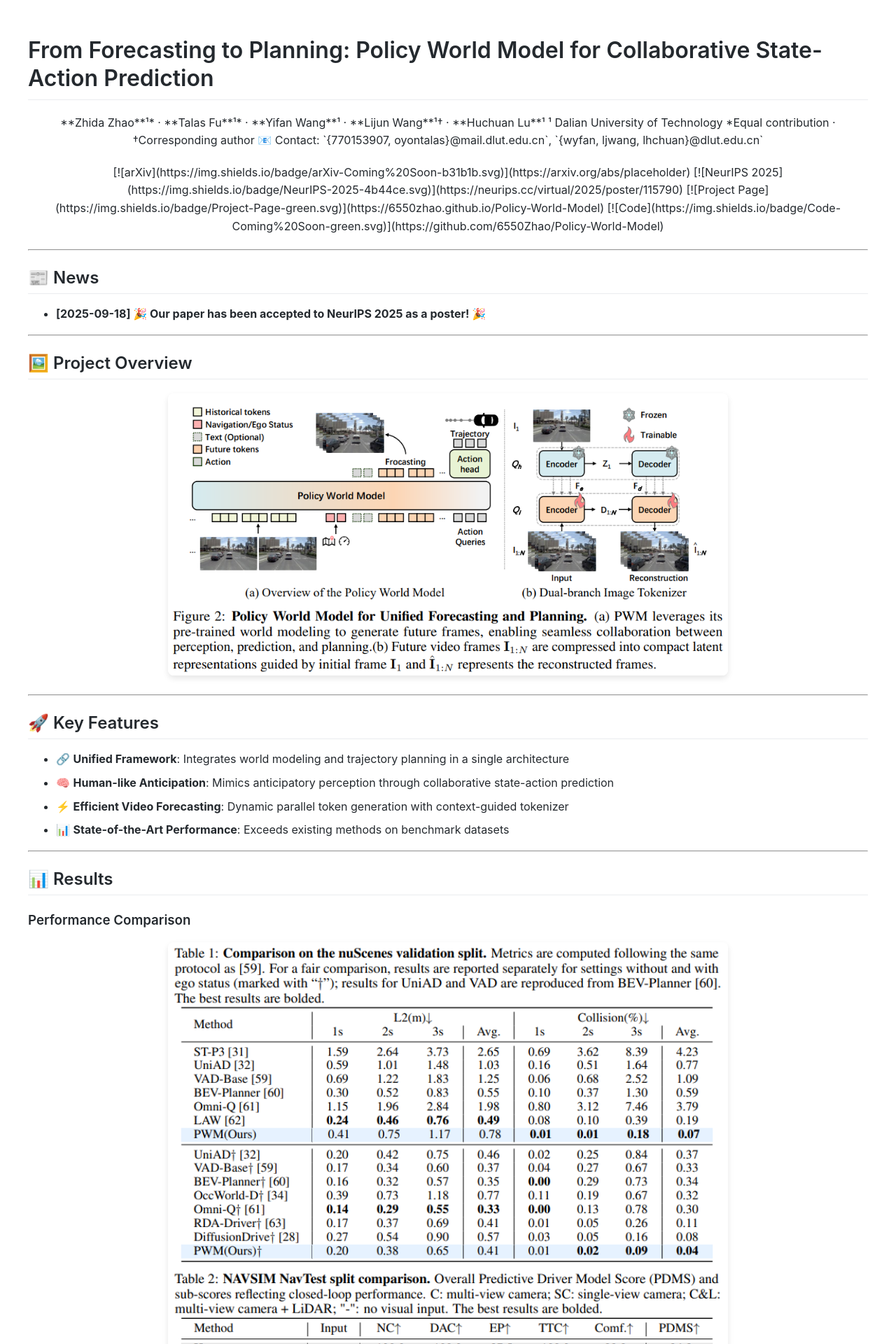
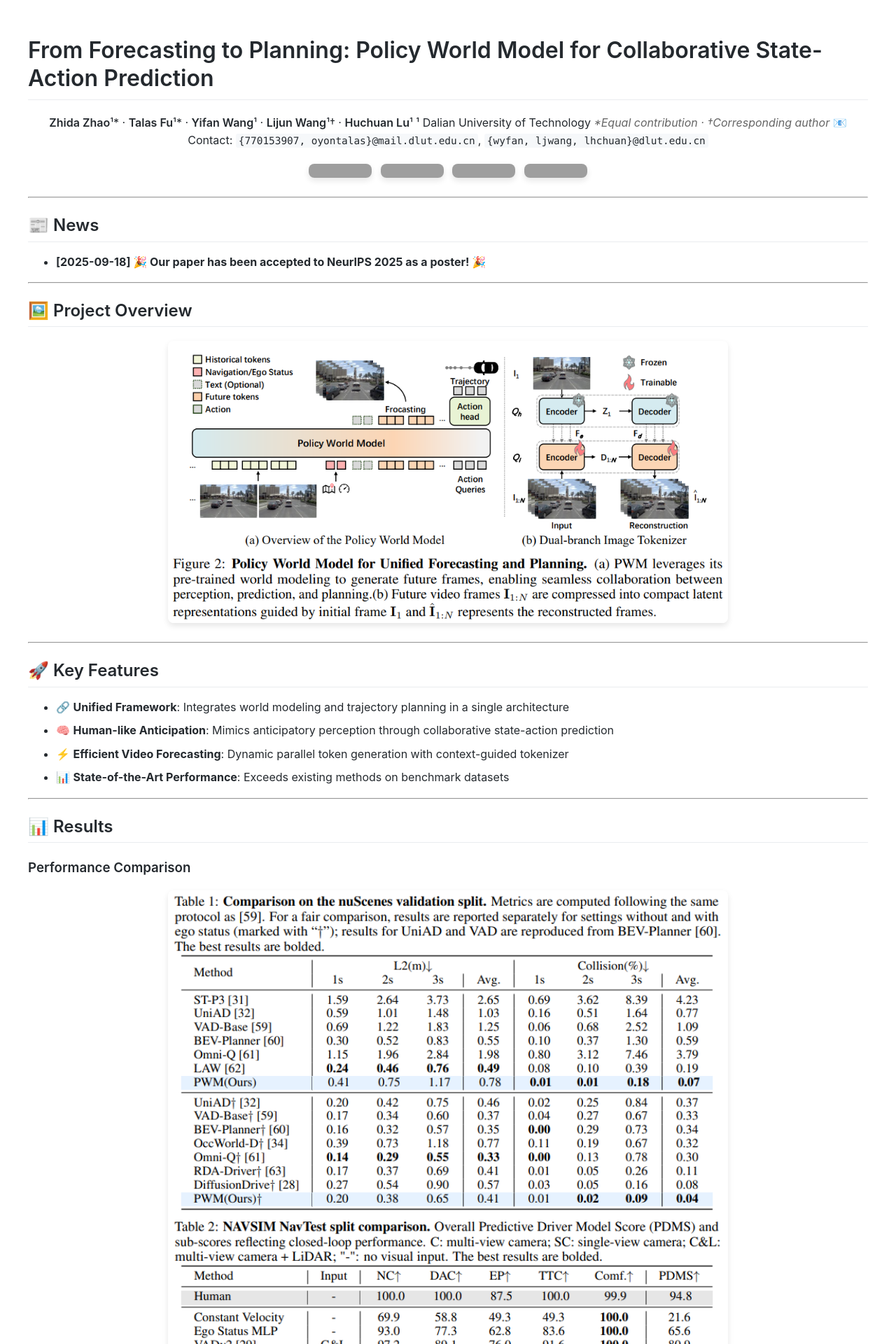
Before and after one commit to 6550Zhao/Policy-World-Model, a Jekyll site: the page built from docs/index.md, in a window 1280 px wide. Shown: the top 1920 px of the page at 70% size. Built offline with Jekyll 4.4.1, drawn with Linux system fonts in a browser that asks for light colours; grey boxes are pictures that could not be loaded.

Commit message:
fix html style

```diff
--- a/docs/assets/css/style.scss
+++ b/docs/assets/css/style.scss
@@ -38,6 +38,23 @@ img {
 div[align="center"] {
     text-align: center;
     margin: 20px 0;
+}
+
+/* Author information styling */
+div[align="center"] strong {
+    font-weight: 600;
+}
+
+div[align="center"] em {
+    font-style: italic;
+    color: #666;
+}
+
+div[align="center"] code {
+    background-color: #f6f8fa;
+    padding: 2px 4px;
+    border-radius: 3px;
+    font-size: 0.9em;
 }
 
 /* Code block styles */
--- a/docs/index.md
+++ b/docs/index.md
@@ -8,19 +8,19 @@ description: From Forecasting to Planning - Policy World Model for Collaborative
 
 <div align="center">
 
-**Zhida Zhao**¹* · **Talas Fu**¹* · **Yifan Wang**¹ · **Lijun Wang**¹† · **Huchuan Lu**¹
+<strong>Zhida Zhao</strong>¹* · <strong>Talas Fu</strong>¹* · <strong>Yifan Wang</strong>¹ · <strong>Lijun Wang</strong>¹† · <strong>Huchuan Lu</strong>¹
 
 ¹ Dalian University of Technology
 
-*Equal contribution · †Corresponding author
+<em>*Equal contribution · †Corresponding author</em>
 
-📧 Contact: `{770153907, oyontalas}@mail.dlut.edu.cn`, `{wyfan, ljwang, lhchuan}@dlut.edu.cn`
+📧 Contact: <code>{770153907, oyontalas}@mail.dlut.edu.cn</code>, <code>{wyfan, ljwang, lhchuan}@dlut.edu.cn</code>
 
 </div>
 
 <div align="center" style="margin: 20px 0;">
 
-[![arXiv](https://img.shields.io/badge/arXiv-Coming%20Soon-b31b1b.svg)](https://arxiv.org/abs/placeholder) [![NeurIPS 2025](https://img.shields.io/badge/NeurIPS-2025-4b44ce.svg)](https://neurips.cc/virtual/2025/poster/115790) [![Project Page](https://img.shields.io/badge/Project-Page-green.svg)](https://6550zhao.github.io/Policy-World-Model) [![Code](https://img.shields.io/badge/Code-Coming%20Soon-green.svg)](https://github.com/6550Zhao/Policy-World-Model)
+<a href="https://arxiv.org/abs/placeholder"><img src="https://img.shields.io/badge/arXiv-Coming%20Soon-b31b1b.svg" alt="arXiv"></a> <a href="https://neurips.cc/virtual/2025/poster/115790"><img src="https://img.shields.io/badge/NeurIPS-2025-4b44ce.svg" alt="NeurIPS 2025"></a> <a href="https://6550zhao.github.io/Policy-World-Model"><img src="https://img.shields.io/badge/Project-Page-green.svg" alt="Project Page"></a> <a href="https://github.com/6550Zhao/Policy-World-Model"><img src="https://img.shields.io/badge/Code-Coming%20Soon-green.svg" alt="Code"></a>
 
 </div>
 
```
